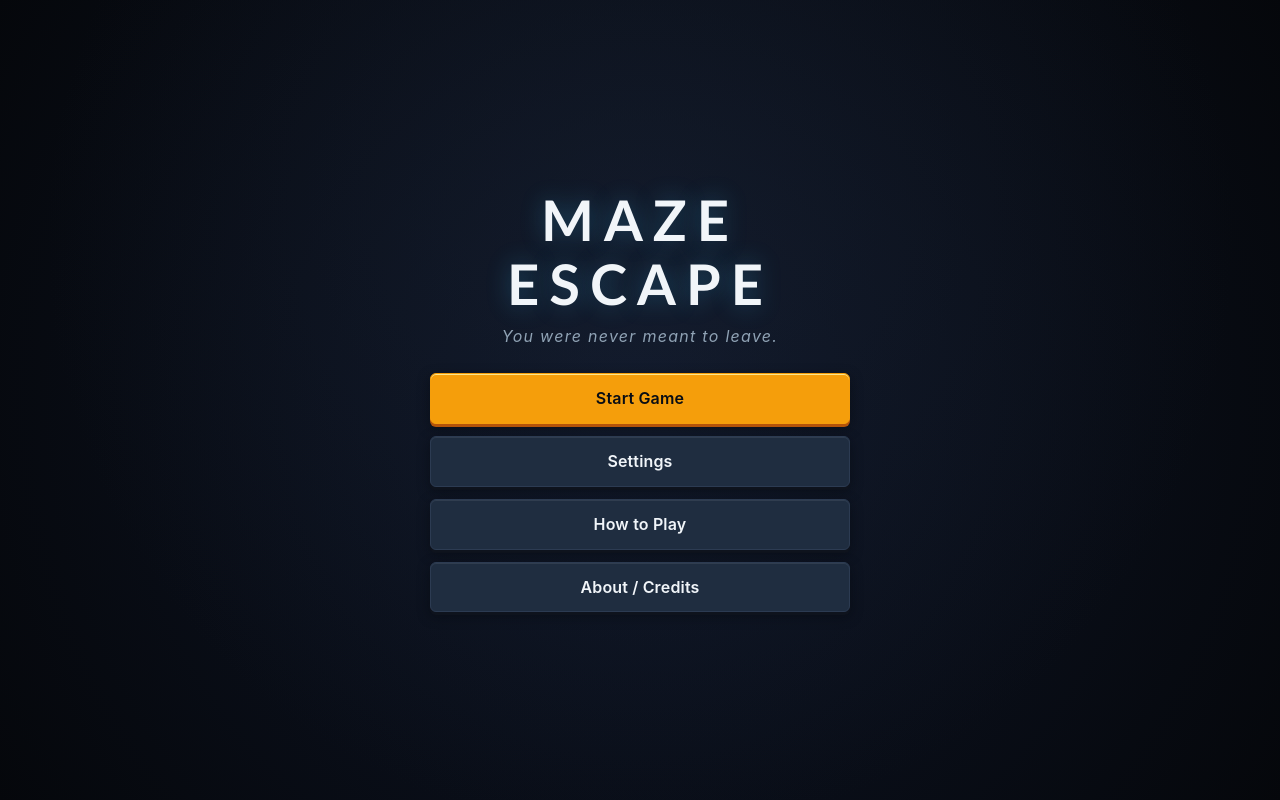
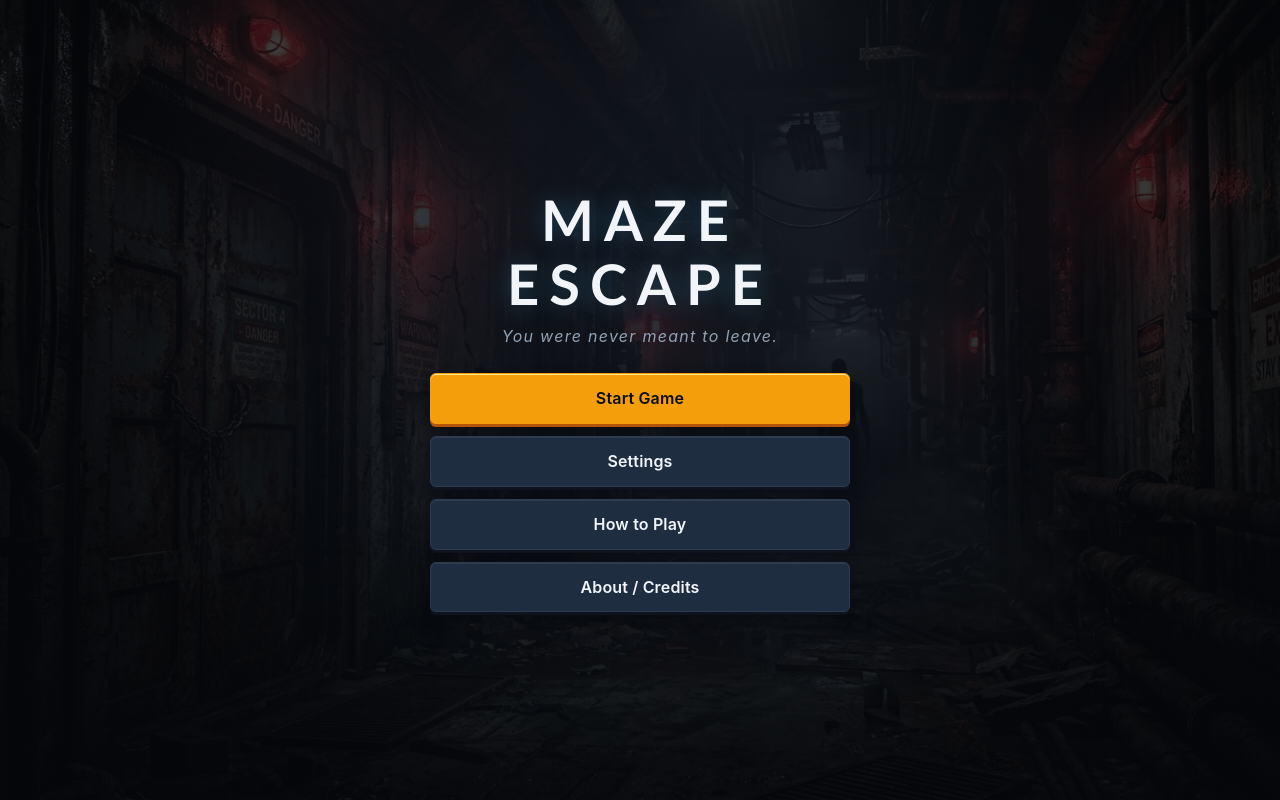
Before and after one commit to Hannankhan203/Maze-Escape, a React (Vite) app: page / in a window 1280 px wide. Built offline with nearby package versions, Linux system fonts and the light colour scheme.

Commit message:
feat(ui): add cinematic underground horror start screen background

```diff
--- a/src/components/game/StartScreen.jsx
+++ b/src/components/game/StartScreen.jsx
@@ -1,4 +1,5 @@
 import Button from '../common/Button'
+import bgImage from '../../assets/images/start_screen_background_1795627907701.jpg'
 
 export default function StartScreen({
   onStartGame,
@@ -7,7 +8,17 @@ export default function StartScreen({
   onOpenAbout,
 }) {
   return (
-    <div className="lv-start-screen" role="region" aria-label="Main Menu">
+    <div
+      className="lv-start-screen"
+      role="region"
+      aria-label="Main Menu"
+      style={{
+        backgroundImage: `linear-gradient(rgba(5, 7, 11, 0.76), rgba(5, 7, 11, 0.90)), url(${bgImage})`,
+        backgroundSize: 'cover',
+        backgroundPosition: 'center',
+        backgroundRepeat: 'no-repeat',
+      }}
+    >
       <div className="lv-start-backdrop" aria-hidden="true" />
       <div className="lv-start-container">
         <div className="lv-start-header">
```
Also changed, not shown: src/assets/images/start_screen_background_1795627907701.jpg (added).
